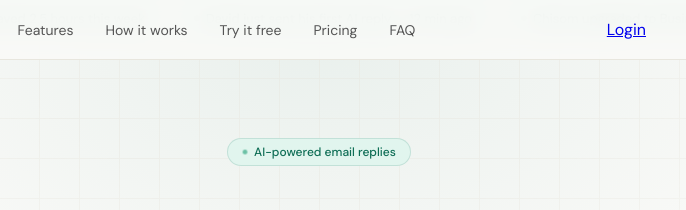
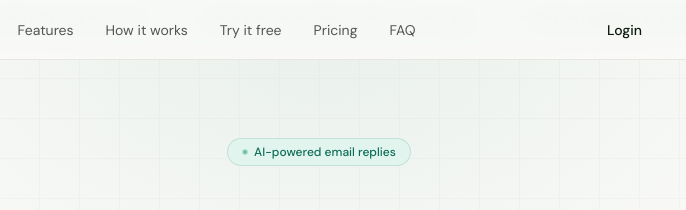
Before and after one commit to shuqusomaga-afk/Replymate, a website: page index.html in a window 1280 px wide. Shown: the top 210 px of the page, 321-1007 px from the left. Drawn offline with nearby package versions, Linux system fonts and the light colour scheme.

Commit message:
Update index.html

```diff
--- a/index.html
+++ b/index.html
@@ -52,7 +52,11 @@ nav.scrolled { box-shadow: 0 2px 20px rgba(15,110,86,0.08); }
   transition: background 0.2s, transform 0.15s;
 }
 .nav-cta:hover { background: var(--green-deep); transform: translateY(-1px); }
-
+.nav-login {
+  font-size: 14px; color: var(--ink); text-decoration: none;
+  font-weight: 500; margin-right: 4px; transition: color 0.2s;
+}
+.nav-login:hover { color: var(--green); }
 
 /* ── HERO ── */
 .hero {
```
